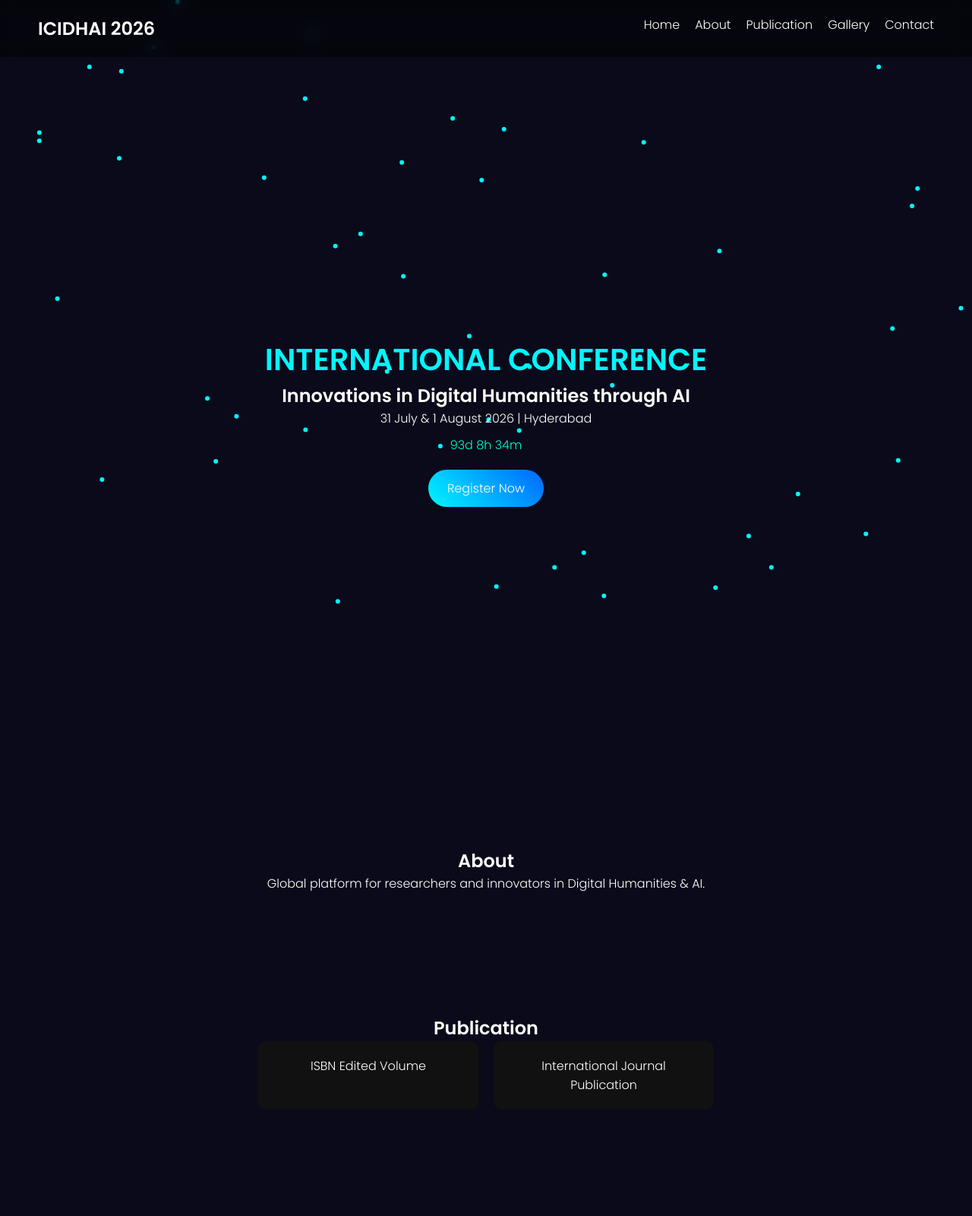
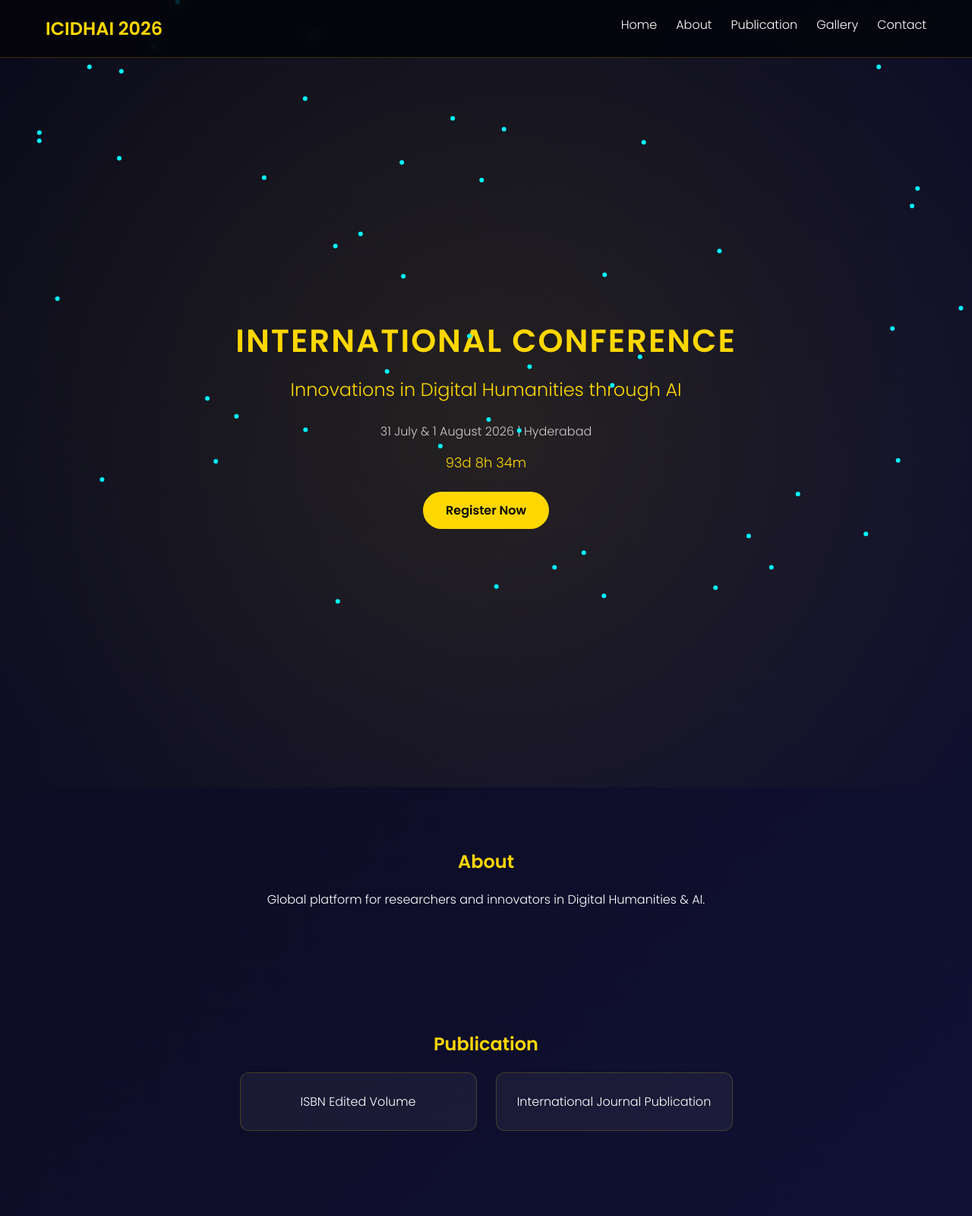
Before and after one commit to nocarbon41-ux/gurus-athenaeum, a plain HTML site: page index.html in a window 1280 px wide. Shown: the top 1600 px of the page at 76% size. Drawn offline with nearby package versions, Linux system fonts and the light colour scheme.

Commit message:
Update style.css

```diff
--- a/style.css
+++ b/style.css
@@ -5,7 +5,7 @@
 }
 
 body {
-    background: #0a0a1a;
+    background: linear-gradient(135deg, #0a0a1a, #12123a);
     color: white;
 }
 
@@ -14,7 +14,7 @@ body {
     position: fixed;
     width: 100%;
     height: 100%;
-    background: black;
+    background: #0a0a1a;
     display: flex;
     justify-content: center;
     align-items: center;
@@ -24,8 +24,8 @@ body {
 .spinner {
     width: 60px;
     height: 60px;
-    border: 5px solid #222;
-    border-top: 5px solid #00f7ff;
+    border: 4px solid #333;
+    border-top: 4px solid gold;
     border-radius: 50%;
     animation: spin 1s linear infinite;
 }
@@ -34,32 +34,34 @@ body {
     100% { transform: rotate(360deg); }
 }
 
-/* PARTICLES */
-#tsparticles {
-    position: fixed;
-    width: 100%;
-    height: 100%;
-    z-index: -1;
-}
-
 /* NAVBAR */
 nav {
     display: flex;
     justify-content: space-between;
-    padding: 20px 50px;
-    background: rgba(0,0,0,0.5);
+    padding: 20px 60px;
+    background: rgba(0,0,0,0.6);
     backdrop-filter: blur(10px);
+    border-bottom: 1px solid rgba(255,215,0,0.2);
+}
+
+nav h2 {
+    color: gold;
 }
 
 nav ul {
     display: flex;
-    gap: 20px;
+    gap: 25px;
     list-style: none;
 }
 
 nav a {
     color: white;
     text-decoration: none;
+    transition: 0.3s;
+}
+
+nav a:hover {
+    color: gold;
 }
 
 /* HERO */
@@ -69,70 +71,118 @@ nav a {
     flex-direction: column;
     justify-content: center;
     align-items: center;
+    text-align: center;
+
+    background: radial-gradient(circle, rgba(255,215,0,0.1), transparent);
 }
 
 .hero h1 {
-    font-size: 40px;
-    color: #00f7ff;
+    font-size: 42px;
+    letter-spacing: 2px;
+    color: gold;
+}
+
+.hero h2 {
+    margin: 15px 0;
+    font-weight: 300;
+}
+
+.hero p {
+    margin-top: 10px;
+    color: #ccc;
 }
 
 #countdown {
-    margin-top: 10px;
-    color: #00ffcc;
+    margin-top: 15px;
+    font-size: 18px;
+    color: gold;
 }
 
 /* BUTTON */
 .btn {
-    margin-top: 20px;
-    padding: 12px 25px;
+    margin-top: 25px;
+    padding: 12px 30px;
     border-radius: 30px;
-    background: linear-gradient(45deg, #00f7ff, #0066ff);
+    background: gold;
+    color: black;
     text-decoration: none;
-    color: white;
+    font-weight: bold;
+    transition: 0.3s;
 }
 
 .btn:hover {
     transform: scale(1.1);
-    box-shadow: 0 0 20px #00f7ff;
+    box-shadow: 0 0 20px gold;
 }
 
 /* SECTIONS */
 section {
-    padding: 80px 20px;
+    padding: 80px 40px;
     text-align: center;
+}
+
+section h2 {
+    margin-bottom: 20px;
+    color: gold;
 }
 
 /* CARDS */
 .cards {
     display: flex;
     justify-content: center;
-    gap: 20px;
+    gap: 25px;
 }
 
 .card {
-    background: #111;
-    padding: 20px;
-    border-radius: 10px;
-    width: 250px;
+    background: rgba(255,255,255,0.05);
+    padding: 25px;
+    border-radius: 12px;
+    width: 260px;
+    border: 1px solid rgba(255,215,0,0.2);
+    transition: 0.3s;
+}
+
+.card:hover {
+    transform: translateY(-10px);
+    box-shadow: 0 0 20px rgba(255,215,0,0.3);
 }
 
 /* GALLERY */
 .gallery {
     display: flex;
     justify-content: center;
-    gap: 15px;
+    gap: 20px;
     flex-wrap: wrap;
 }
 
 .gallery img {
     width: 300px;
-    border-radius: 10px;
+    border-radius: 12px;
+    transition: 0.3s;
+}
+
+.gallery img:hover {
+    transform: scale(1.05);
+}
+
+/* CONTACT */
+#contact p {
+    color: #ccc;
 }
 
 /* RESPONSIVE */
 @media(max-width:768px){
+    nav {
+        flex-direction: column;
+        align-items: center;
+    }
+
     .cards {
         flex-direction: column;
         align-items: center;
     }
+
+    .hero h1 {
+        font-size: 28px;
+    }
 }
```
